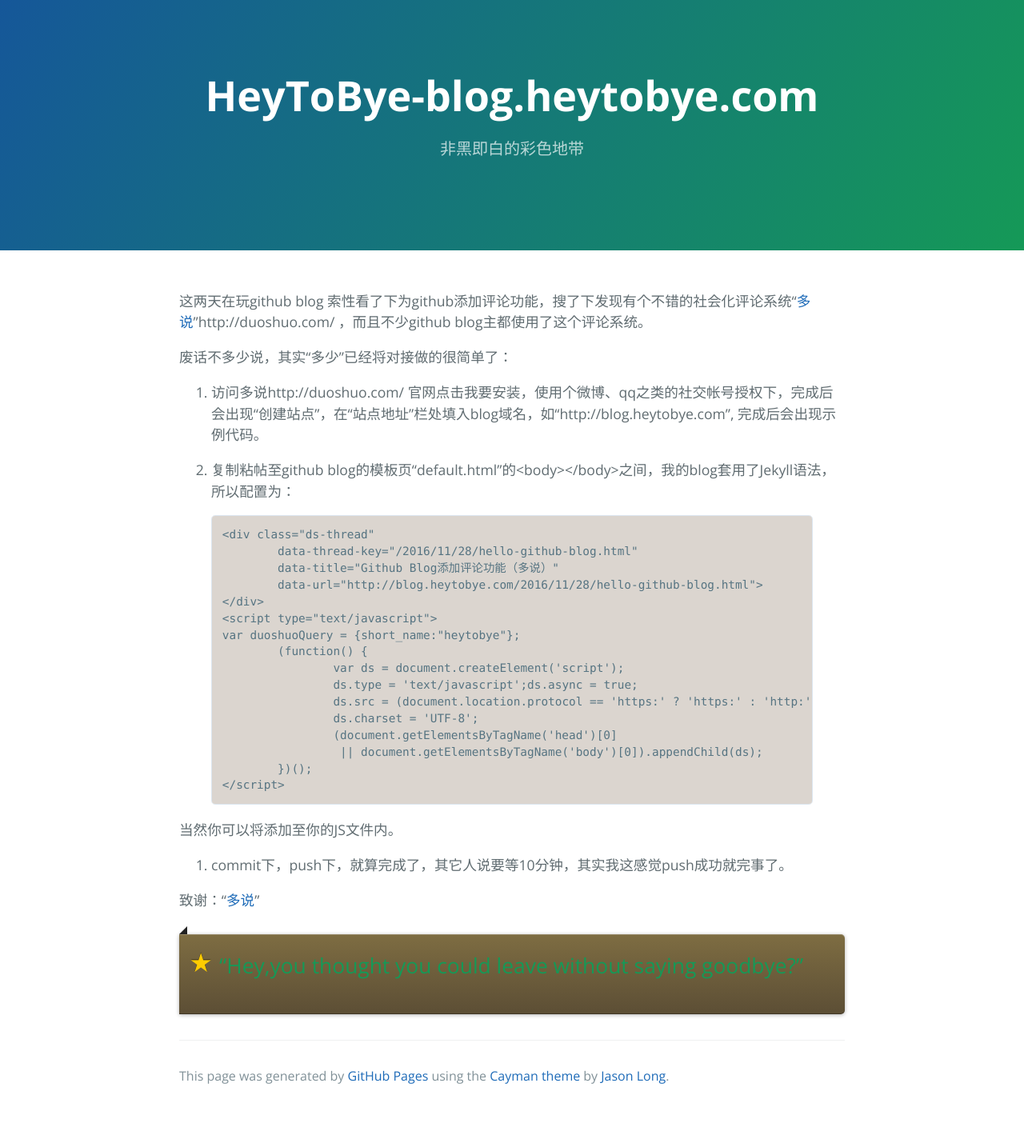
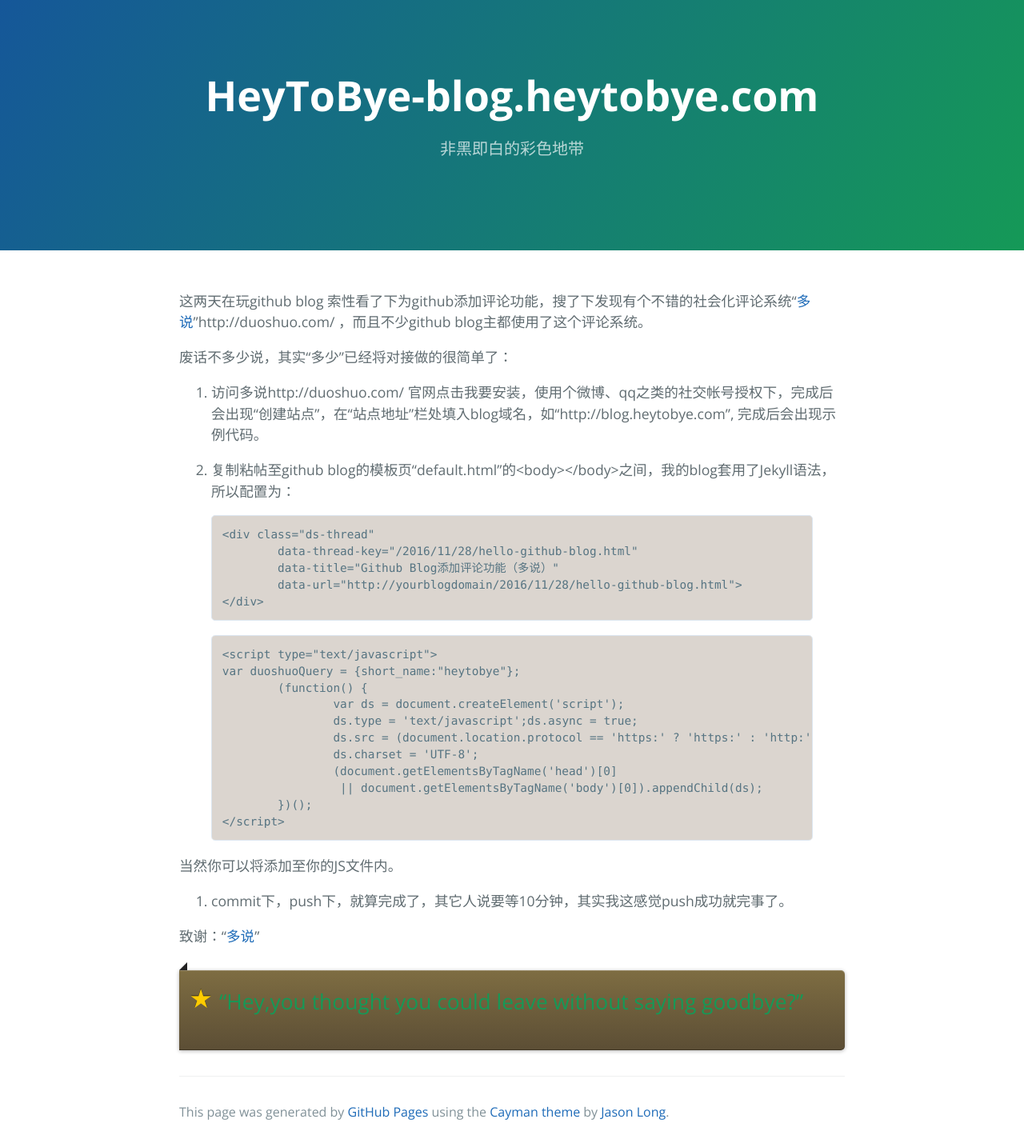
Before and after one commit to lmglg/lmglg.github.io, a Jekyll site: the page built from _posts/2016-11-30-Add-comment-function-for-github-blog.md, in a window 1280 px wide. Shown: the whole page at 80% size. Built offline with Jekyll 4.4.1, drawn with Linux system fonts in a browser that asks for light colours; comment, search, counter and statistics services are not loaded; before the commit the page ends 1389 px from its top, so only the background shows below that.

Commit message:
2016113009

```diff
--- a/_posts/2016-11-30-Add-comment-function-for-github-blog.md
+++ b/_posts/2016-11-30-Add-comment-function-for-github-blog.md
@@ -9,12 +9,14 @@
 1. 访问多说http://duoshuo.com/ 官网点击我要安装，使用个微博、qq之类的社交帐号授权下，完成后会出现“创建站点”，在“站点地址”栏处填入blog域名，如“http://blog.heytobye.com”, 完成后会出现示例代码。
 
 2. 复制粘帖至github blog的模板页“default.html”的<body></body>之间，我的blog套用了Jekyll语法，所以配置为：
-{% highlight js %}
+{% highlight html %}
 <div class="ds-thread"
 	data-thread-key="/2016/11/28/hello-github-blog.html"
 	data-title="Github Blog添加评论功能（多说）"
-	data-url="http://blog.heytobye.com/2016/11/28/hello-github-blog.html">
+	data-url="http://yourblogdomain/2016/11/28/hello-github-blog.html">
 </div>
+{% endhighlight %}
+{% highlight js %}
 <script type="text/javascript">
 var duoshuoQuery = {short_name:"heytobye"};
 	(function() {
```
